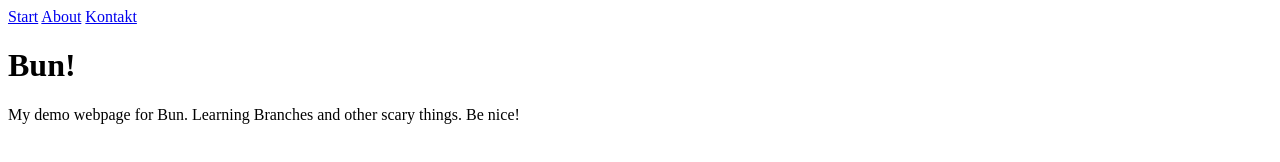
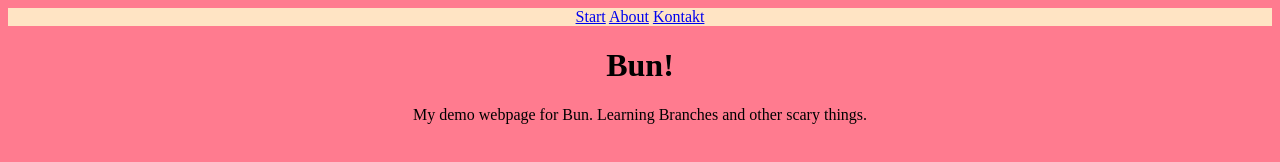
Before and after one commit to isasod2500/Moment-1, a website: page web/html/index.html in a window 1280 px wide. Drawn offline with Linux system fonts and the light colour scheme; files that its build step writes are made by us from their sources.

Commit message:
my index file was in typescript, for some reason. Deleted it.
Created a css file and imported it with bun.

Gave some colour to all my pages.

```diff
--- /dev/null
+++ b/web/css/main.css
@@ -0,0 +1,9 @@
+body {
+    background-color: rgb(255, 123, 143);
+    text-align: center;
+    align-items: center;
+}
+
+#index-header {
+    background-color: bisque;
+}
--- a/web/html/index.html
+++ b/web/html/index.html
@@ -3,17 +3,18 @@
 <head>
     <meta charset="UTF-8">
     <meta name="viewport" content="width=device-width, initial-scale=1.0">
+    <link rel="stylesheet" href="./web/css/main.css">
     <title>Startpage</title>
 </head>
 <body>
     <header id="index-header">
         <nav class="index-nav">
-            <a href="#">Start</a>
-            <a href="about.html">About</a>
-            <a href="contact.html">Kontakt</a>
+            <a href="/">Start</a>
+            <a href="/about">About</a>
+            <a href="/contact">Kontakt</a>
         </nav>
     </header>
     <h1>Bun!</h1>
-    <p>My demo webpage for Bun. Learning Branches and other scary things. Be nice!</p>
+    <p>My demo webpage for Bun. Learning Branches and other scary things.</p>
 </body>
 </html>
```
Also changed, not shown: index.js (added, +23 -0 lines), index.ts (deleted, +0 -15 lines), web/html/about.html (+8 -0 lines), web/html/contact.html (+8 -0 lines).
